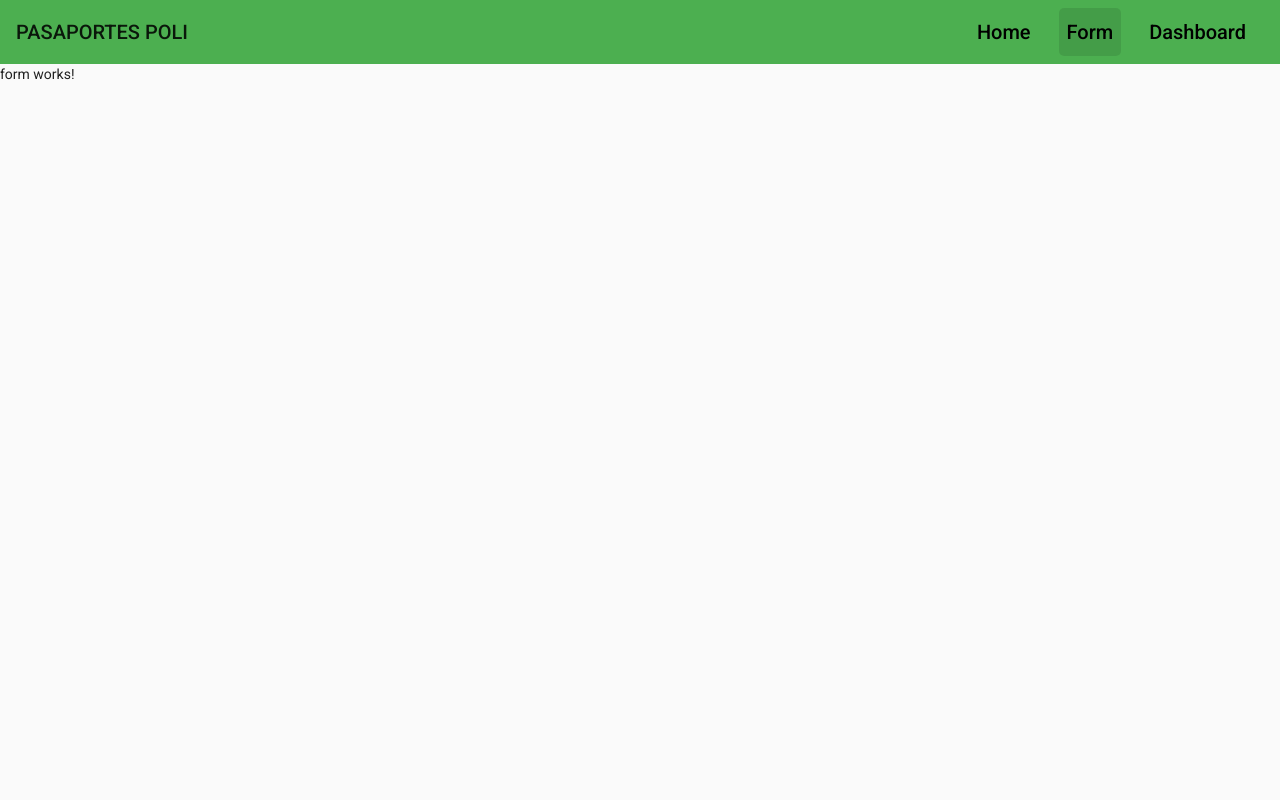
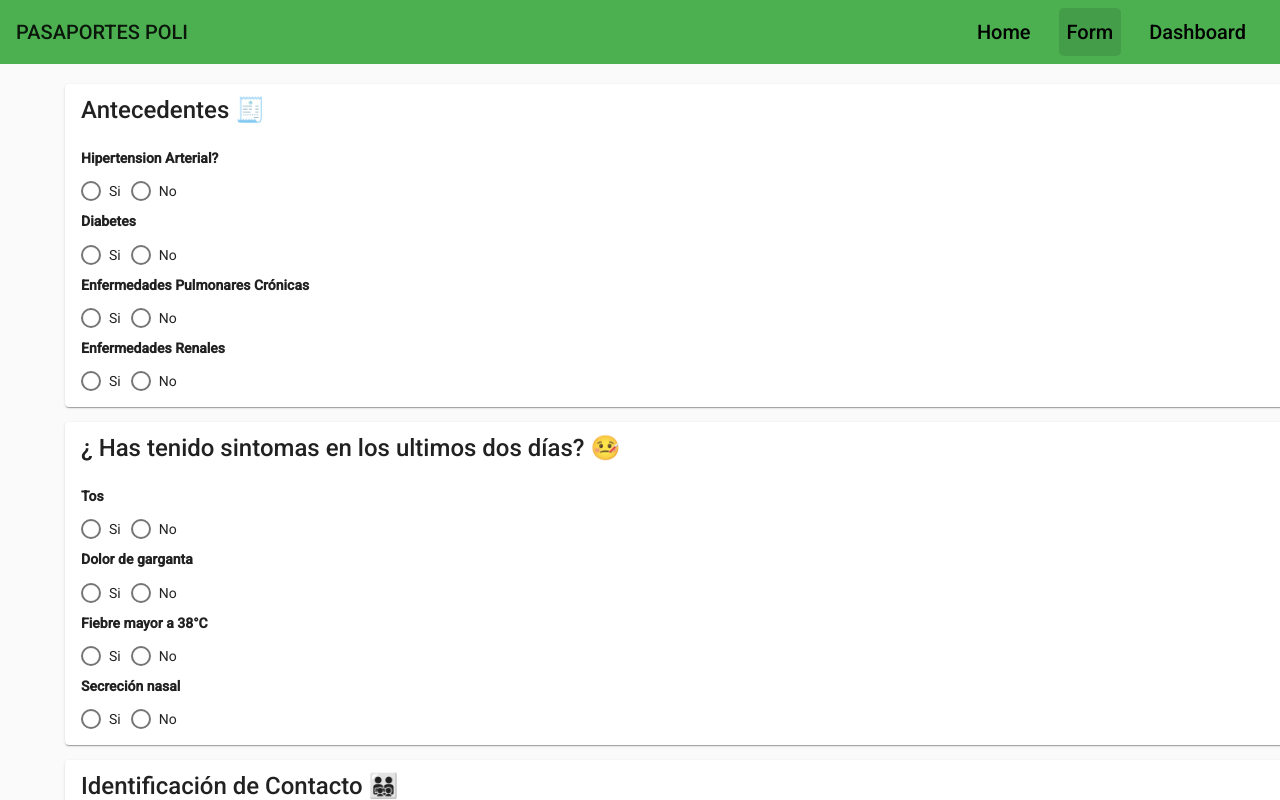
Before and after one commit to ditu474/frontend-proyecto-bd2, an Angular app: page /form in a window 1280 px wide. Built offline with nearby package versions, Linux system fonts and the light colour scheme.

Commit message:
Maquetacion de una parte de la encuesta

```diff
--- a/src/app/app.module.ts
+++ b/src/app/app.module.ts
@@ -12,6 +12,8 @@ import {MatFormFieldModule} from '@angular/material/form-field';
 import { MatInputModule } from '@angular/material/input';
 import { ReactiveFormsModule } from '@angular/forms';
 import {MatCardModule} from '@angular/material/card';
+import {MatRadioModule} from '@angular/material/radio';
+import {MatSelectModule} from '@angular/material/select';
 
 // Modules
 import { AppRoutingModule } from './app-routing.module';
@@ -44,7 +46,9 @@ import { DashboardComponent } from './components/dashboard/dashboard.component';
     MatFormFieldModule,
     MatInputModule,
     ReactiveFormsModule,
-    MatCardModule
+    MatCardModule,
+    MatRadioModule,
+    MatSelectModule
   ],
   providers: [],
   bootstrap: [AppComponent]
--- a/src/app/components/form/form.component.css
+++ b/src/app/components/form/form.component.css
@@ -0,0 +1,30 @@
+.container{
+    margin-left: 50px;
+    margin-top: 20px;
+    margin-bottom: 20px;
+}
+
+mat-radio-button{
+    margin-right: 10px;
+}
+
+p{
+    margin-top: 10px;
+    font-weight: bold;
+}
+
+mat-card{
+
+    margin: 15px;
+}
+
+.button{
+    display: flex;
+    justify-content: center;
+}
+
+button{
+    font-size: 20px;
+    padding: 15px;
+    font-weight: bold;
+}
--- a/src/app/components/form/form.component.html
+++ b/src/app/components/form/form.component.html
@@ -1 +1,146 @@
-<p>form works!</p>
+<div class="container">
+  <div>
+    <mat-card>
+      <mat-card-title>Antecedentes 🧾</mat-card-title>
+      <br />
+      <mat-card-content>
+        <p>Hipertension Arterial?</p>
+        <mat-radio-group>
+          <mat-radio-button value="Si">Si</mat-radio-button>
+          <mat-radio-button value="No">No</mat-radio-button>
+        </mat-radio-group>
+
+        <p>Diabetes</p>
+        <mat-radio-group>
+          <mat-radio-button value="Si">Si</mat-radio-button>
+          <mat-radio-button value="No">No</mat-radio-button>
+        </mat-radio-group>
+
+        <p>Enfermedades Pulmonares Crónicas</p>
+        <mat-radio-group>
+          <mat-radio-button value="Si">Si</mat-radio-button>
+          <mat-radio-button value="No">No</mat-radio-button>
+        </mat-radio-group>
+
+        <p>Enfermedades Renales</p>
+        <mat-radio-group>
+          <mat-radio-button value="Si">Si</mat-radio-button>
+          <mat-radio-button value="No">No</mat-radio-button>
+        </mat-radio-group>
+      </mat-card-content>
+    </mat-card>
+
+    <mat-card>
+      <mat-card-title
+        >¿ Has tenido sintomas en los ultimos dos días? 🤒</mat-card-title
+      >
+      <br />
+      <mat-card-content>
+        <p>Tos</p>
+        <mat-radio-group>
+          <mat-radio-button value="Si">Si</mat-radio-button>
+          <mat-radio-button value="No">No</mat-radio-button>
+        </mat-radio-group>
+
+        <p>Dolor de garganta</p>
+        <mat-radio-group>
+          <mat-radio-button value="Si">Si</mat-radio-button>
+          <mat-radio-button value="No">No</mat-radio-button>
+        </mat-radio-group>
+
+        <p>Fiebre mayor a 38°C</p>
+        <mat-radio-group>
+          <mat-radio-button value="Si">Si</mat-radio-button>
+          <mat-radio-button value="No">No</mat-radio-button>
+        </mat-radio-group>
+
+        <p>Secreción nasal</p>
+        <mat-radio-group>
+          <mat-radio-button value="Si">Si</mat-radio-button>
+          <mat-radio-button value="No">No</mat-radio-button>
+        </mat-radio-group>
+      </mat-card-content>
+    </mat-card>
+
+    <mat-card>
+      <mat-card-title>Identificación de Contacto 👨‍👨‍👧‍👦</mat-card-title>
+      <br />
+      <mat-card-content>
+        <p>
+          En los últimos días ha tenido contacto estrecho con una persona con
+          COVID-19 Positivo?
+        </p>
+        <mat-radio-group>
+          <mat-radio-button value="Si">Si</mat-radio-button>
+          <mat-radio-button value="No">No</mat-radio-button>
+        </mat-radio-group>
+
+        <p>
+          En los últimos días ha tenido contacto estrecho con una persona con
+          problemas respiratorios y no sabes si tiene COVID-19 Positivo?
+        </p>
+        <mat-radio-group>
+          <mat-radio-button value="Si">Si</mat-radio-button>
+          <mat-radio-button value="No">No</mat-radio-button>
+        </mat-radio-group>
+      </mat-card-content>
+    </mat-card>
+
+    <mat-card>
+      <mat-card-title>Sector trabajo 💻</mat-card-title>
+      <br />
+      <mat-card-content>
+        <p>En que sector trabajas?</p>
+        <mat-form-field appearance="fill">
+          <mat-label>Seleccione...</mat-label>
+            <select matNativeControl required>
+                <option value="Salud">Salud</option>
+                <option value="Telecomunicaciones">Telecomunicaciones</option>
+                <option value="Deportes">Deportes</option>
+              </select>
+        </mat-form-field>
+
+        <p>
+          Selecciona un area donde hayas trabajo durante la pandemia (con mayor
+          frecuencia)
+        </p>
+        <mat-form-field appearance="fill">
+          <mat-label>Seleccione...</mat-label>
+          <select matNativeControl required>
+            <option value="Salud">Salud</option>
+            <option value="Telecomunicaciones">Telecomunicaciones</option>
+            <option value="Deportes">Deportes</option>
+          </select>
+        </mat-form-field>
+      </mat-card-content>
+    </mat-card>
+
+
+    <mat-card>
+        <mat-card-title>Pruebas diagnosticas 👀</mat-card-title>
+        <br />
+        <mat-card-content>
+            <p>
+              En los últimos días le han realizado la prueba de
+              COVID-19 con muestra de nariz o garganta?
+            </p>
+            <mat-radio-group>
+              <mat-radio-button value="Si">Si</mat-radio-button>
+              <mat-radio-button value="No">No</mat-radio-button>
+            </mat-radio-group>
+
+            <p>
+                En los últimos días le han realizado la prueba de
+                COVID-19 en sangre?
+              </p>
+            <mat-radio-group>
+              <mat-radio-button value="Si">Si</mat-radio-button>
+              <mat-radio-button value="No">No</mat-radio-button>
+            </mat-radio-group>
+          </mat-card-content>
+      </mat-card>
+      <div class="button">
+      <button type="submit" mat-stroked-button color="primary">Enviar</button>
+    </div>
+  </div>
+</div>
--- a/src/app/components/home/home.component.html
+++ b/src/app/components/home/home.component.html
@@ -6,7 +6,8 @@
       </h1>
 
       <mat-card-content>
-        <form [formGroup]="loginForm">
+        <!-- <form [formGroup]="formGroup" > -->
+        <form  >
 
           <br />
 
@@ -31,6 +32,7 @@
                   class="form-radio"
                   name="accountType"
                   value="estudiante"
+                  formControlName="tipo"
                 />
                 <span class="ml-2">Estudiante</span>
               </label>
@@ -41,6 +43,7 @@
                   class="form-radio"
                   name="accountType"
                   value="docente"
+                  formControlName="tipo"
                 />
                 <span class="ml-2">Docente</span>
               </label>
@@ -51,6 +54,7 @@
                   class="form-radio"
                   name="accountType"
                   value="empleado"
+                  formControlName="tipo"
                 />
                 <span class="ml-2">Empleado</span>
               </label>
@@ -60,9 +64,10 @@
 
           <br>
 
-          <button type="submit" mat-stroked-button color="primary" [disabled]="loginForm.invalid">Ingresar</button>
+          <!-- <button type="submit" mat-stroked-button color="primary" [disabled]="formGroup.invalid">Ingresar</button> -->
+          <button type="submit" mat-stroked-button color="primary">Ingresar</button>
         </form>
-        <!-- <pre>{{loginForm.value | json}}</pre> -->
+        <!-- <pre>{{formGroup.value | json}}</pre> -->
       </mat-card-content>
     </div>
 
--- a/src/app/components/home/home.component.ts
+++ b/src/app/components/home/home.component.ts
@@ -1,5 +1,7 @@
 import { Component, OnInit } from '@angular/core';
-import { FormGroup, FormControl, Validators } from '@angular/forms';
+import { FormControl, FormGroup, FormBuilder, Validators } from '@angular/forms';
+import { Login } from 'src/app/model/login.model';
+import { LoginService } from 'src/app/services/login.service';
 
 @Component({
   selector: 'app-home',
@@ -8,20 +10,38 @@ import { FormGroup, FormControl, Validators } from '@angular/forms';
 })
 export class HomeComponent implements OnInit {
 
-  public loginForm: FormGroup = new FormGroup({
-    email: new FormControl('', [Validators.required, Validators.pattern('^[a-z0-9._%+-]+@elpoli.edu.co')])
-  });
-
-
-  // constructor(public loginService: LoginService) { }
   constructor() { }
 
   ngOnInit(): void {
   }
+  /*
+  LoginArray: Array<any> = new Array<Login>();
+  productoOne: Login = new Login();
+  public formGroup: FormGroup;
 
-  // onLogin(){
-  //   this.loginService.onLogin(this.loginForm.value);
-  //   this.loginForm.reset();
-  // }
+  constructor(private formBuilder: FormBuilder, public LoginInyectado: LoginService ) {}
+
+  ngOnInit(): void {
+    this.buildForm();
+    console.log(this.formGroup.value);
+  }
+
+  private buildForm() {
+    this.formGroup = this.formBuilder.group({
+      email: ['', Validators.required, Validators.pattern('^[a-z0-9._%+-]+@elpoli.edu.co')],
+      tipo: ['', Validators.required]
+    });
+  }
+
+  public sendData() {
+    this.productoOne = this.formGroup.value as Login;
+    this.LoginInyectado.ingresar().subscribe((productoRecibido) => {
+      console.log(productoRecibido);
+      this.formGroup.reset();
+      //TODO: AQUI IRIA EL INGRESO A LA APP
+    });
+  }
+
+  */
 
 }
--- /dev/null
+++ b/src/app/model/encuesta.ts
@@ -0,0 +1,25 @@
+export class Encuesta {
+    hipertension: boolean;
+    diabetes: boolean;
+    enfermedad_pulmonar: boolean;
+    enfermedad_renal: boolean;
+    enfermedad_autoinmune: boolean;
+    malnutricion: boolean;
+    embarazo: boolean;
+    tabaquismo: boolean;
+    convive_mayores: boolean;
+    tratamiento_medico: boolean;
+    tos: boolean;
+    dolor_garganta: boolean;
+    fiebre: boolean;
+    secrecion_nasal: boolean;
+    malestar_general: boolean;
+    disminucion_percepcion: boolean;
+    diarrea: boolean;
+    contacto_positivo: boolean;
+    contacto_sintomatico: boolean;
+    sector: String;
+    area_durante_covid: String;
+    prueba_con_muestra; boolean;
+    prueba_sangre: boolean;
+  }
--- a/src/app/model/login.model.ts
+++ b/src/app/model/login.model.ts
@@ -1,3 +1,5 @@
 export class Login {
-  constructor(public email: string) {}
+  //constructor(public email: string) {}
+  email: string;
+  typeOfUser: string;
 }
--- /dev/null
+++ b/src/app/services/login.service.ts
@@ -0,0 +1,18 @@
+import { Injectable } from '@angular/core';
+import { Login } from '../model/login.model';
+import { HttpClient, HttpHeaders } from '@angular/common/http';
+import { Observable } from 'rxjs';
+
+@Injectable({
+  providedIn: 'root',
+})
+export class LoginService {
+  rutaApi = 'http://localhost:3000/api/user/login';
+
+  login: Login = new Login();
+  constructor(private http: HttpClient) {}
+
+  ingresar(): Observable<Login[]>{
+    return this.http.get<Login[]>(this.rutaApi);
+  }
+}
```
Also changed, not shown: src/app/login.service.ts (deleted, +0 -13 lines).
